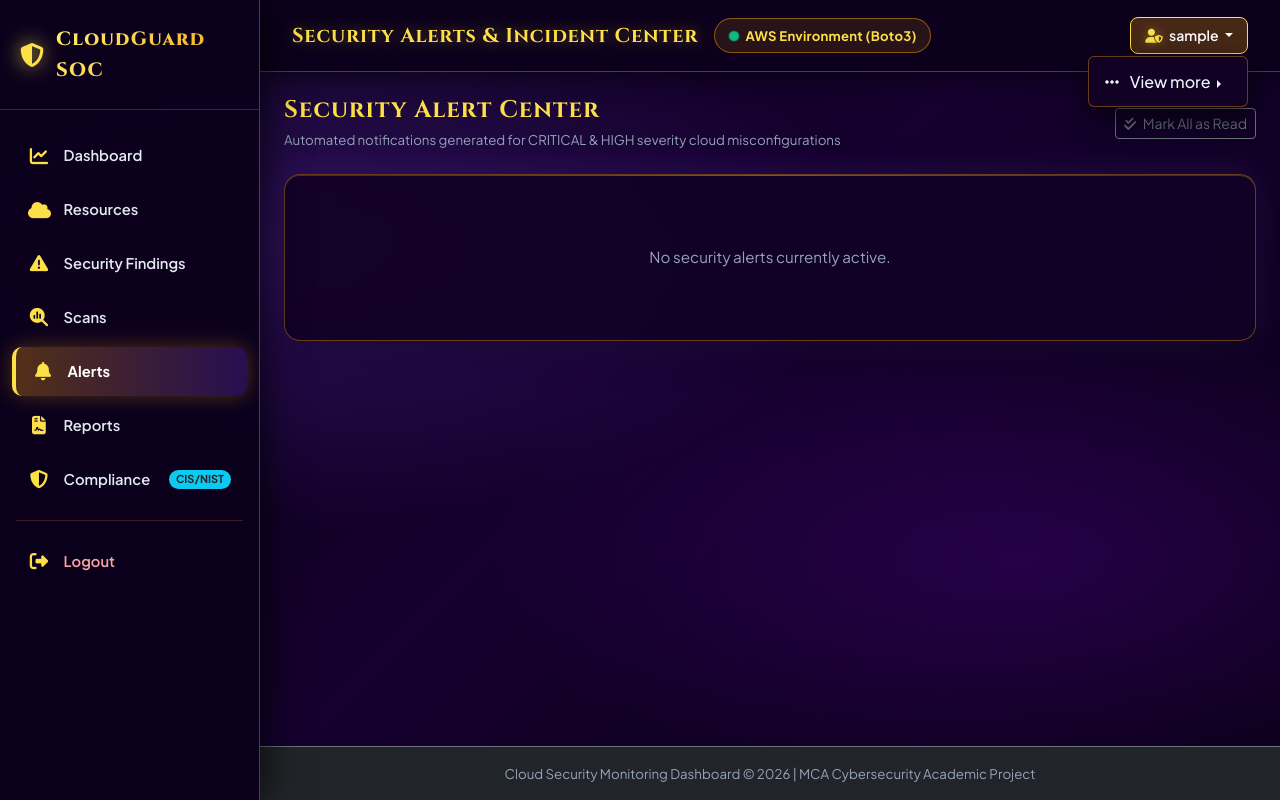
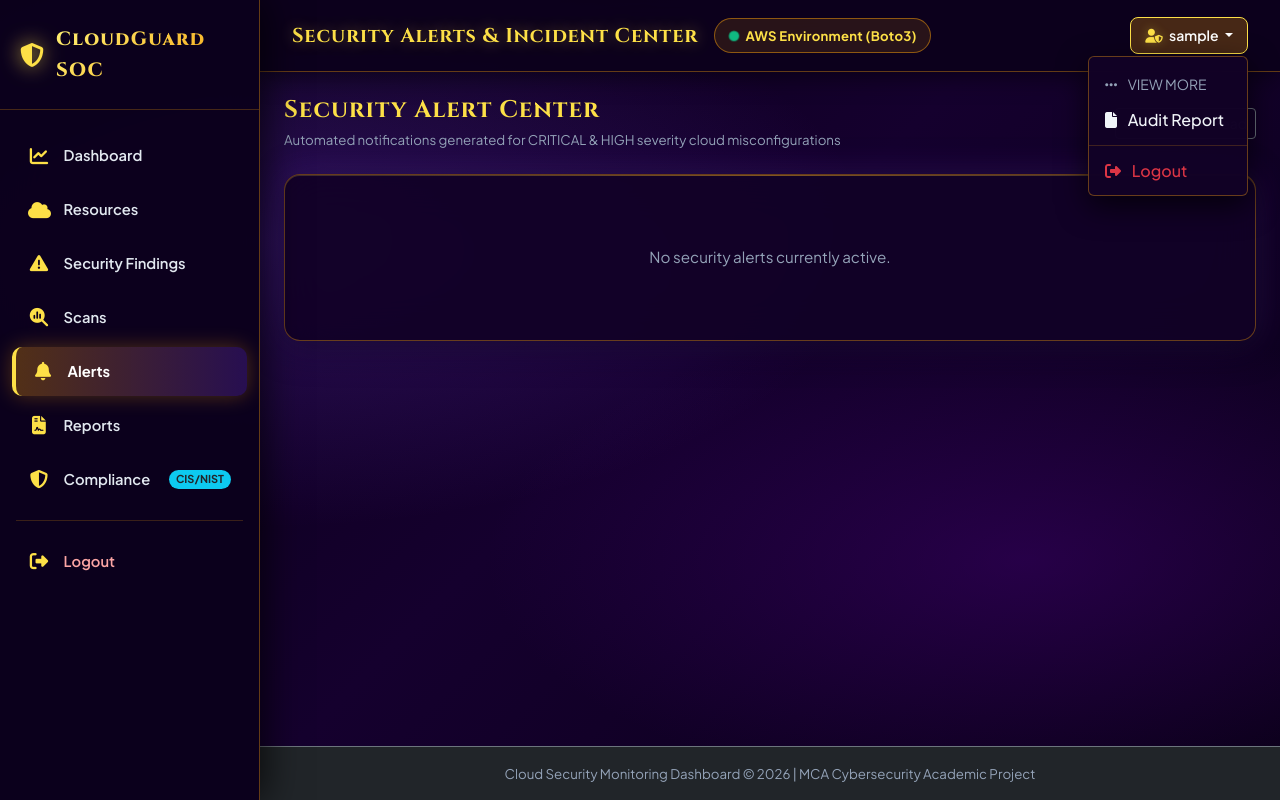
Before and after one commit to meesaladeepika79-arch/cloudguard-soc, a Flask app: page /alerts in a window 1280 px wide, after a click on "sample". Run offline with Flask 3, Linux system fonts and the light colour scheme; the visitor is signed in with stand-in values (Sample User, id 1); data that the repository does not hold is empty.

Commit message:
Add files via upload

```diff
--- a/templates/base.html
+++ b/templates/base.html
@@ -101,16 +101,10 @@
             <i class="fa-solid fa-user-shield me-1 royal-gold-text"></i> {{ session.get('username', 'Admin') }}
           </button>
           <ul class="dropdown-menu dropdown-menu-dark dropdown-menu-end royal-dropdown">
-            <li class="dropend">
-              <a class="dropdown-item dropdown-toggle" href="#" data-bs-toggle="dropdown" aria-expanded="false">
-                <i class="fa-solid fa-ellipsis me-2"></i> View more
-              </a>
-              <ul class="dropdown-menu dropdown-menu-dark royal-dropdown">
-                <li><a class="dropdown-item" href="{{ url_for('reports.index') }}"><i class="fa-solid fa-file me-2"></i> Audit Report</a></li>
-                <li><hr class="dropdown-divider royal-hr"></li>
-                <li><a class="dropdown-item text-danger" href="{{ url_for('auth.logout') }}"><i class="fa-solid fa-right-from-bracket me-2"></i> Logout</a></li>
-              </ul>
-            </li>
+            <li><div class="dropdown-header text-uppercase small text-muted px-3"><i class="fa-solid fa-ellipsis me-2"></i> View more</div></li>
+            <li><a class="dropdown-item" href="{{ url_for('reports.index') }}"><i class="fa-solid fa-file me-2"></i> Audit Report</a></li>
+            <li><hr class="dropdown-divider royal-hr"></li>
+            <li><a class="dropdown-item text-danger" href="{{ url_for('auth.logout') }}"><i class="fa-solid fa-right-from-bracket me-2"></i> Logout</a></li>
           </ul>
         </div>
       </div>
```
